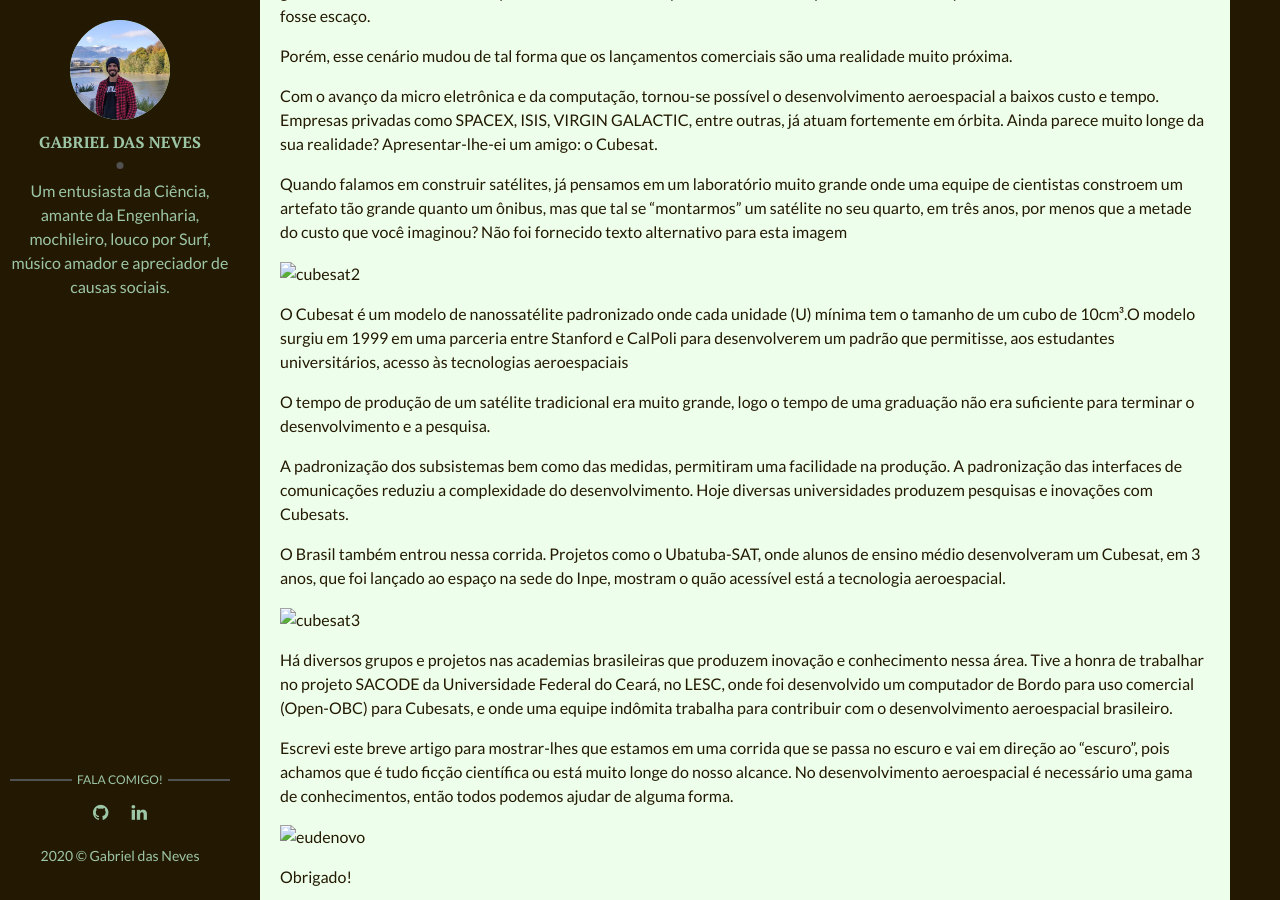
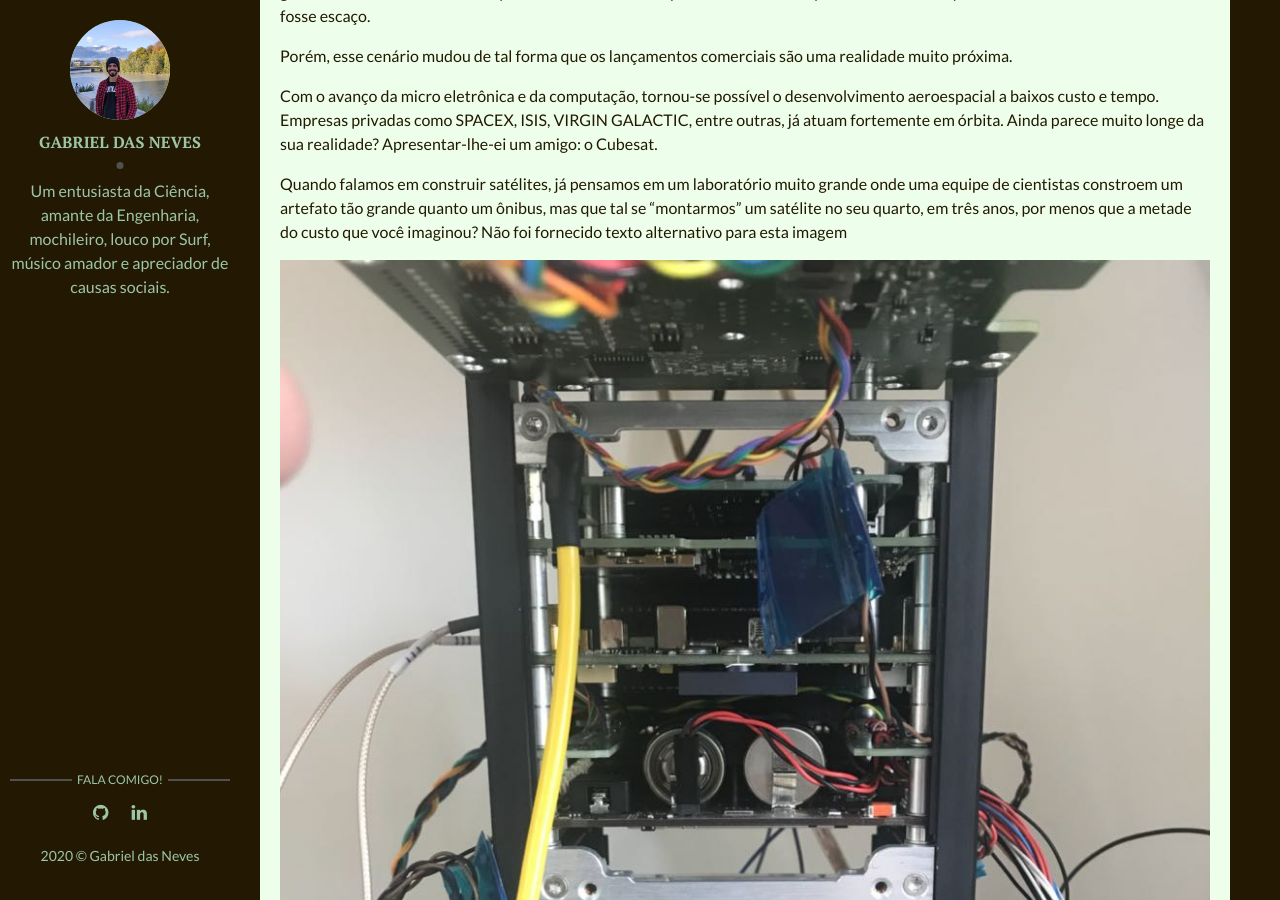
Before and after one commit to gabrieldasneves/dasnevesblog.github.io, a Jekyll site: the page built from _posts/2019-06-09-cubesat-model.markdown, in a window 1280 px wide and 900 px high, scrolled down 880 px. Built offline with Jekyll 4.4.1, drawn with Linux system fonts in a browser that asks for light colours; comment, search, counter and statistics services are not loaded.

Commit message:
cubesat post bug 11

```diff
--- a/_posts/2019-06-09-cubesat-model.markdown
+++ b/_posts/2019-06-09-cubesat-model.markdown
@@ -20,7 +20,7 @@ Com o avanço da micro eletrônica e da computação, tornou-se possível o dese
 Quando falamos em construir satélites, já pensamos em um laboratório muito grande onde uma equipe de cientistas constroem um artefato tão grande quanto um ônibus, mas que tal se "montarmos" um satélite no seu quarto, em três anos, por menos que a metade do custo que você imaginou?
 Não foi fornecido texto alternativo para esta imagem
 
-![cubesat2](_site/assets/img/cubesat-3.jpeg)
+![cubesat2](/assets/img/cubesat-3.jpeg)
 
 O Cubesat é um modelo de nanossatélite padronizado onde cada unidade (U) mínima tem o tamanho de um cubo de 10cm³.O modelo surgiu em 1999 em uma parceria entre Stanford e CalPoli para desenvolverem um padrão que permitisse, aos estudantes universitários, acesso às tecnologias aeroespaciais
 
@@ -31,12 +31,12 @@ A padronização dos subsistemas bem como das medidas, permitiram uma facilidade
 O Brasil também entrou nessa corrida. Projetos como o Ubatuba-SAT, onde alunos de ensino médio desenvolveram um Cubesat, em 3 anos, que foi lançado ao espaço na sede do Inpe, mostram o quão acessível está a tecnologia aeroespacial.
 
 
-![cubesat3](_site/assets/img/cubesat-3.jpeg)
+![cubesat3](/assets/img/cubesat-3.jpeg)
 
 Há diversos grupos e projetos nas academias brasileiras que produzem inovação e conhecimento nessa área. Tive a honra de trabalhar no projeto SACODE da Universidade Federal do Ceará, no LESC, onde foi desenvolvido um computador de Bordo para uso comercial (Open-OBC) para Cubesats, e onde uma equipe indômita trabalha para contribuir com o desenvolvimento aeroespacial brasileiro.
 
 Escrevi este breve artigo para mostrar-lhes que estamos em uma corrida que se passa no escuro e vai em direção ao "escuro", pois achamos que é tudo ficção científica ou está muito longe do nosso alcance. No desenvolvimento aeroespacial é necessário uma gama de conhecimentos, então todos podemos ajudar de alguma forma.
 
-![eudenovo](_site/assets/img/cubesat-3.jpeg)
+![eudenovo](/assets/img/cubesat-3.jpeg)
 
    Obrigado!
```
Also changed, not shown: 1 other file.
